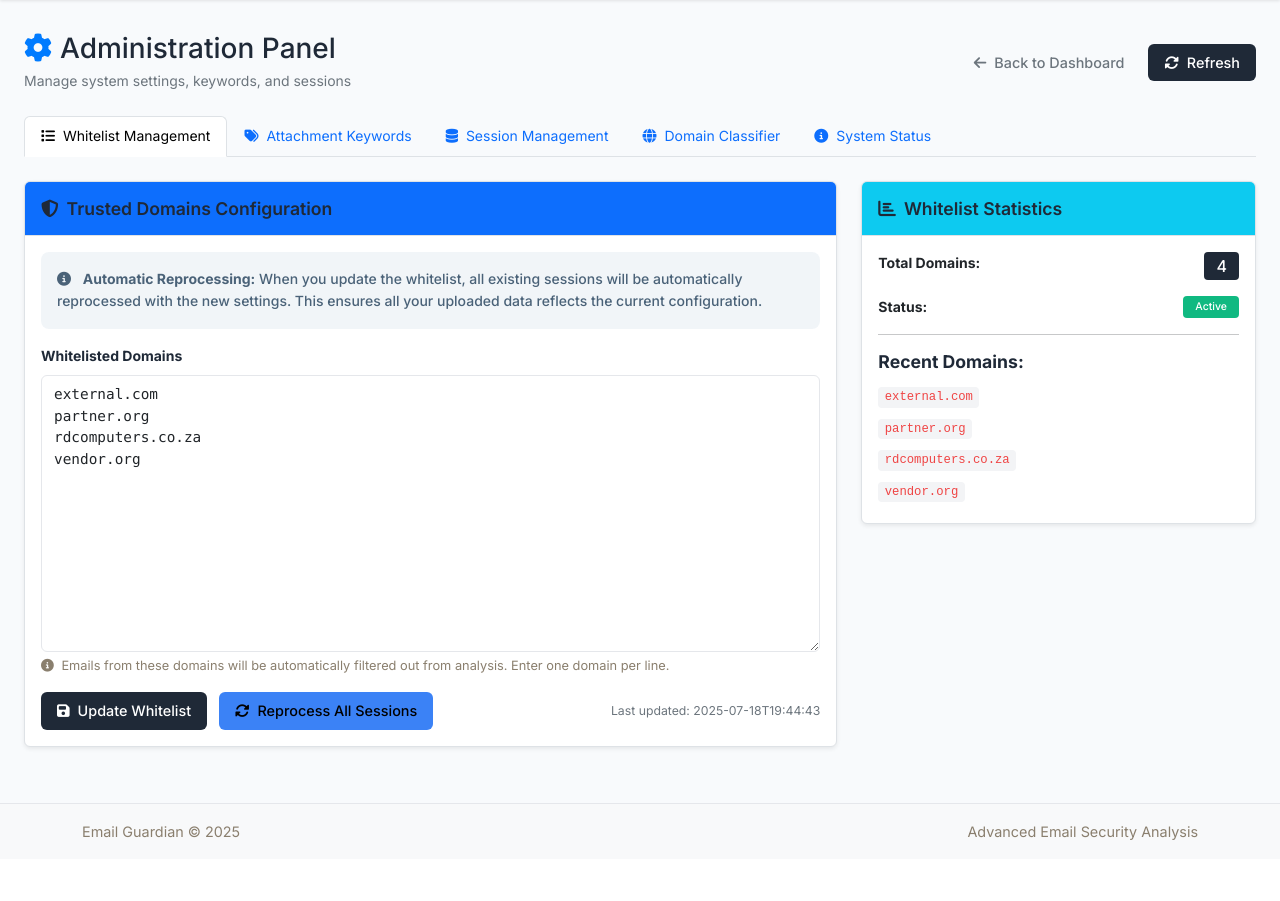
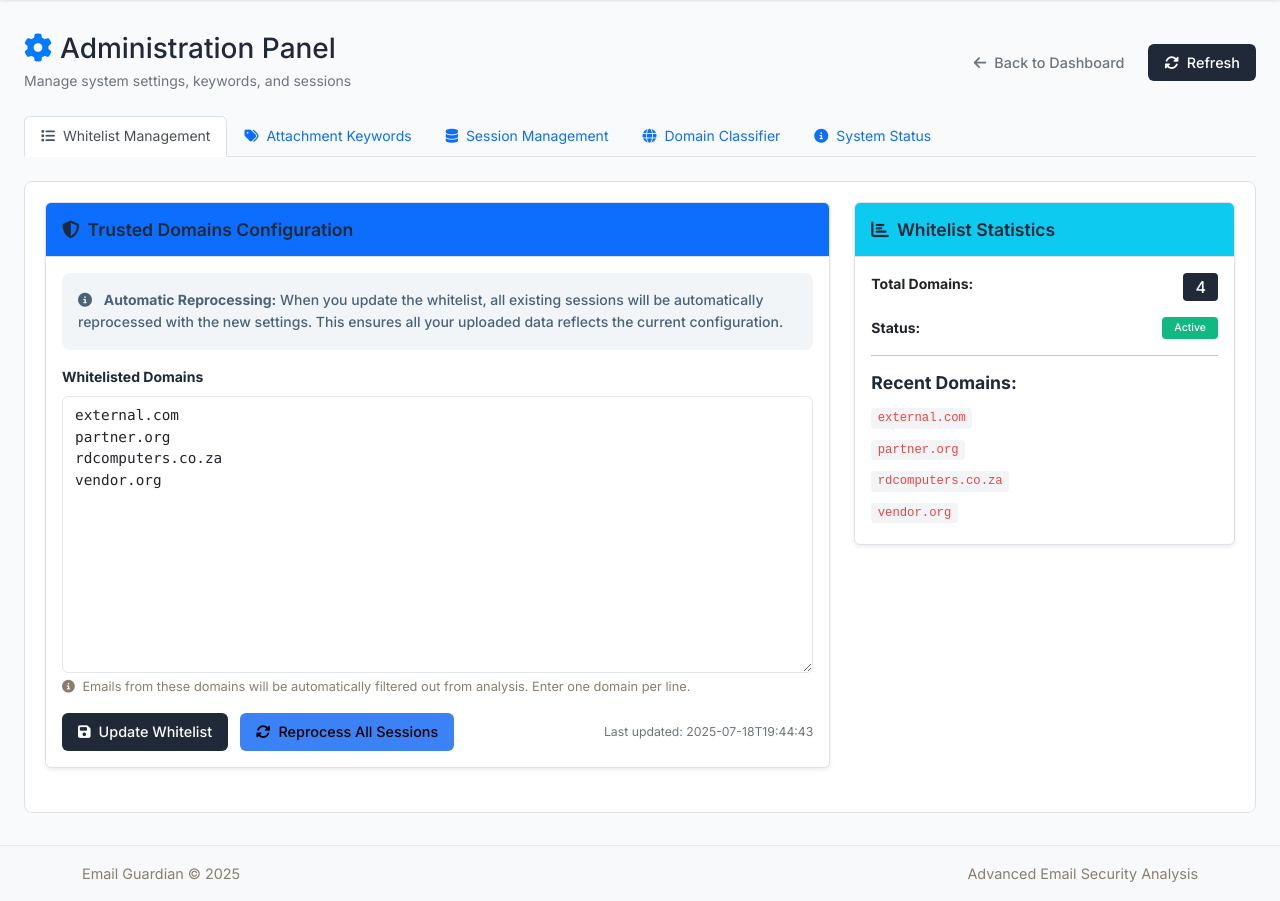
Before and after one commit to Rudolph001/Email_Guardian, a Flask app: page /admin in a window 1280 px wide. Shown: the part 80-981 px from the top of the page. Before the commit the page ends 920 px from the top, so only its background shows below. Run offline with Flask 3, Linux system fonts and the light colour scheme; some libraries are stand-ins or nearby versions.

Commit message:
Improve the appearance and functionality of the admin panel tabs
Refactor admin panel tabs in `templates/admin.html` to ensure proper display and interaction using Bootstrap, along with a timestamp update in `data/domain_classifications.json`.

Replit-Commit-Author: Agent
Replit-Commit-Session-Id: 32f5e501-d3e8-4728-b0b5-5f745baf47d9
Replit-Commit-Screenshot-Url: https://storage.googleapis.com/screenshot-production-us-central1/6653a39d-8b21-4f6d-819e-3139b624d8fb/32f5e501-d3e8-4728-b0b5-5f745baf47d9/Hz4d0Yd

```diff
--- a/data/domain_classifications.json
+++ b/data/domain_classifications.json
@@ -41,5 +41,5 @@
     "mailinator.com",
     "yopmail.com"
   ],
-  "updated_at": "2025-07-19T00:58:43.469147"
+  "updated_at": "2025-07-19T01:00:34.459924"
 }
--- a/templates/admin.html
+++ b/templates/admin.html
@@ -4,14 +4,31 @@
 
 {% block content %}
 <style>
-/* Ensure tab content is visible */
+/* Force tab content to be visible */
+.tab-content {
+    margin-top: 20px;
+}
 .tab-content > .tab-pane {
     display: block !important;
     visibility: visible !important;
     opacity: 1 !important;
+    min-height: 200px;
+    padding: 20px;
+    background: white;
+    border: 1px solid #dee2e6;
+    border-radius: 8px;
 }
 .tab-content > .tab-pane:not(.active) {
     display: none !important;
+}
+.tab-content > .tab-pane.active {
+    display: block !important;
+}
+/* Ensure Bootstrap tabs work */
+.nav-tabs .nav-link.active {
+    background-color: #fff;
+    border-color: #dee2e6 #dee2e6 #fff;
+    color: #495057;
 }
 </style>
 <div class="container-fluid">
@@ -959,24 +976,45 @@ function resetToDefaults() {
 
 // Allow Enter key to add domains
 document.addEventListener('DOMContentLoaded', function() {
-    // Initialize Bootstrap tabs
-    const triggerTabList = document.querySelectorAll('#adminTabs button[data-bs-toggle="tab"]');
-    triggerTabList.forEach(triggerEl => {
-        const tabTrigger = new bootstrap.Tab(triggerEl);
+    // Initialize Bootstrap tabs with explicit setup
+    console.log('Initializing admin tabs...');
 
-        triggerEl.addEventListener('click', event => {
-            event.preventDefault();
-            tabTrigger.show();
+    // Force first tab to be active
+    const firstTab = document.querySelector('#whitelist-tab');
+    const firstPane = document.querySelector('#whitelist');
+    if (firstTab && firstPane) {
+        firstTab.classList.add('active');
+        firstPane.classList.add('show', 'active');
+        console.log('First tab activated');
+    }
+
+    // Set up all tab click handlers
+    const tabButtons = document.querySelectorAll('#adminTabs button[data-bs-toggle="tab"]');
+    tabButtons.forEach((button, index) => {
+        button.addEventListener('click', function(e) {
+            e.preventDefault();
+            console.log('Tab clicked:', this.id);
+
+            // Remove active from all tabs and panes
+            tabButtons.forEach(btn => btn.classList.remove('active'));
+            document.querySelectorAll('.tab-pane').forEach(pane => {
+                pane.classList.remove('show', 'active');
+            });
+
+            // Add active to clicked tab
+            this.classList.add('active');
+
+            // Show corresponding pane
+            const target = this.getAttribute('data-bs-target');
+            const pane = document.querySelector(target);
+            if (pane) {
+                pane.classList.add('show', 'active');
+                console.log('Pane shown:', target);
+            }
         });
     });
 
-    // Ensure first tab is active and visible
-    const firstTab = document.querySelector('#adminTabs button[data-bs-toggle="tab"]');
-    const firstTabPane = document.querySelector('#whitelist');
-    if (firstTab && firstTabPane) {
-        firstTab.classList.add('active');
-        firstTabPane.classList.add('show', 'active');
-    }
+    console.log('Admin tabs initialized');
 
     ['trusted', 'corporate', 'personal', 'public', 'suspicious'].forEach(category => {
         const inputId = `new${category.charAt(0).toUpperCase() + category.slice(1)}Domain`;
```
Also changed, not shown: attached_assets/image_1752886781408.png (added).
